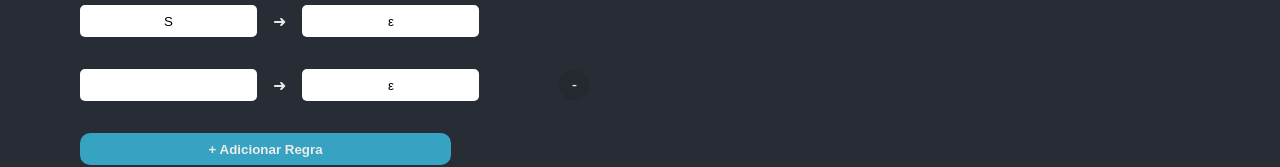
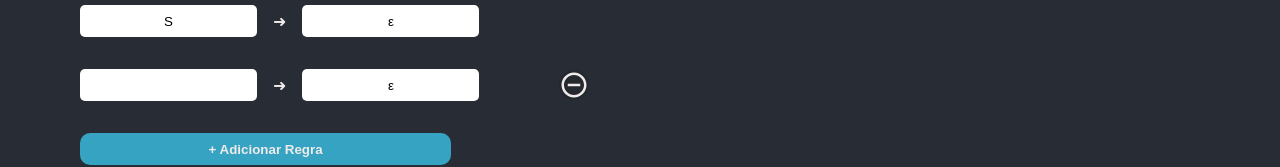
Before and after one commit to Matheusmdr/Simulador-de-Linguagens-Regulares, a React (Create React App) app: page /simulador-gr in a window 1280 px wide. Both pictures are taken after a click on the button "+ Adicionar Regra". Shown: the part 254-421 px from the top of the page. Built offline with nearby package versions, Linux system fonts and the light colour scheme.

Commit message:
fix: alert in SimuladorAF.js

```diff
--- a/src/pages/SimuladorAF/SimuladorAF.js
+++ b/src/pages/SimuladorAF/SimuladorAF.js
@@ -320,10 +320,6 @@ export function SimuladorAF() {
     }
 
     const validateAFMult = (inputTest) => {
-        const stateInitial = states.filter(state => state.start)
-        const stateFinalArray = states.filter(state => state.final)
-
-        if (stateInitial.length > 0 && stateFinalArray.length > 0) {
         let str = ""
         if (typeof inputTest !== "undefined") {
             str = inputTest
@@ -346,12 +342,6 @@ export function SimuladorAF() {
                 };
             }
             return false
-            }
-        }
-
-        else {
-            alert("Autômato inválido, defina um estado inicial e final")
-            return
         }
     }
 
@@ -445,12 +435,23 @@ export function SimuladorAF() {
     }
 
     const handleMultTest = () => {
+
+        const stateInitial = states.filter(state => state.start)
+        const stateFinalArray = states.filter(state => state.final)
+
+        if (stateInitial.length > 0 && stateFinalArray.length > 0) {
             const newInputTests = []
             for (let i = 0; i < tests.length; i++) {
                 let accepted = validateAFMult(tests[i].string)
                 newInputTests.push({ id: tests[i].id, string: tests[i].string, accepted: accepted })
             }
             setTests(newInputTests)
+        }
+        else {
+            alert("Autômato inválido, defina um estado inicial e final")
+            return
+        }
+
     }
 
     return (
--- a/src/pages/SimuladorGR/SimuladorGR.js
+++ b/src/pages/SimuladorGR/SimuladorGR.js
@@ -1,5 +1,6 @@
 import { useState } from "react";
 import { Header } from "../../components/Header/Header";
+import RemoveCircleOutlineIcon from '@mui/icons-material/RemoveCircleOutline';
 import "./SimuladorGR.scss"
 
 export function SimuladorGR() {
@@ -128,7 +129,6 @@ export function SimuladorGR() {
                     }
                 })
             })
-
             if (validator.filter(validateField => validateField === 'D').length === validator.length) {
                 for (let rule of grammar[0].terminal) {
                     if (validate(grammar, rule, string, 'D')) {
@@ -224,7 +224,7 @@ export function SimuladorGR() {
                                 </div>
                                 <div className={`error-sintax ${rule.terminal === rule.nonterminal ? 'block' : 'inactive'}`} >Erro de Sintaxe</div>
                                 {handleValidator(rule.terminal, rule.nonterminal)}
-                                <button className={`removeButton ${rule.id === 1 ? 'disableButton' : ''}`} disabled={rule.id === 1} onClick={() => handleRemoveFields(rule.id)}>-</button>
+                                <RemoveCircleOutlineIcon  className={`removeButton ${rule.id === 1 ? 'disableButton' : ''}`} disabled={rule.id === 1} onClick={() => handleRemoveFields(rule.id)}/>
                             </div>
                         ))}
                         <button className="addButton" onClick={handleAddRules}>+ Adicionar Regra</button>
```
Lines whose indentation alone changed are shown as unchanged.
